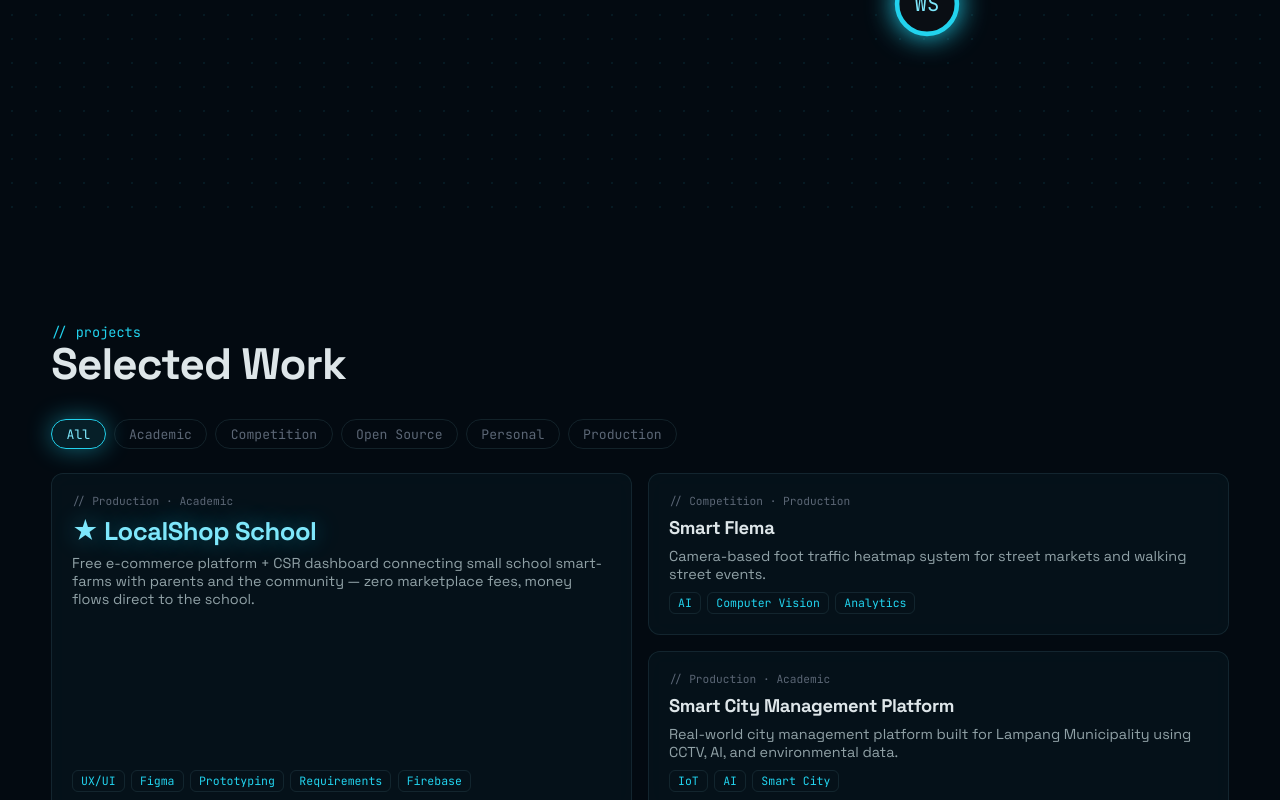
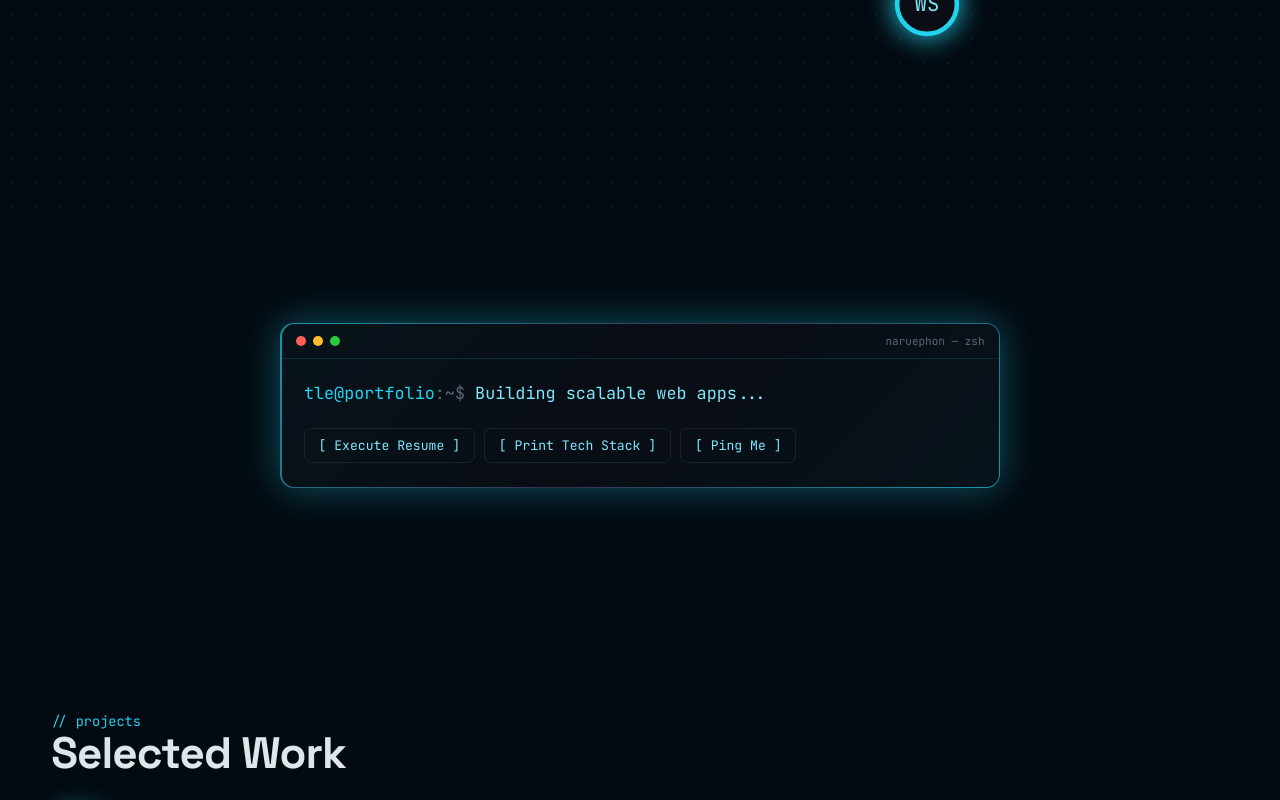
Before and after one commit to Floridae242/MyPortfolio, a React (Vite) app: page / in a window 1280 px wide. Shown: the part 578-1378 px from the top of the page. Built offline with nearby package versions, Linux system fonts and the light colour scheme; no server answers; the database is empty.

Commit message:
feat: Hero Prompt Box — looping typer, retro terminal buttons, pulse-glow gradient border

```diff
--- a/src/components/Home.tsx
+++ b/src/components/Home.tsx
@@ -3,6 +3,7 @@ import { Projects } from './Projects';
 import { Awards } from './sections/Awards';
 import { Activities } from './sections/Activities';
 import { SelfDevelopment } from './sections/SelfDevelopment';
+import { PromptBox } from './sections/PromptBox';
 import { Journal } from './sections/Journal';
 import { About } from './sections/About';
 import { Contact } from './sections/Contact';
@@ -21,6 +22,7 @@ export function Home() {
   return (
     <main>
       <Hero />
+      <PromptBox />
       <Projects />
       <Awards awards={awards} />
       <Activities activities={activities} />
--- /dev/null
+++ b/src/components/sections/PromptBox.tsx
@@ -0,0 +1,77 @@
+import { useEffect, useState } from 'react';
+import { useReducedMotion } from '@/hooks/useReducedMotion';
+import './prompt-box.css';
+
+const PHRASES = [
+  'Designing digital experiences...',
+  'Building scalable web apps...',
+  'Optimizing performance...',
+];
+const STACK = ['React', 'TypeScript', 'Node', 'Supabase', 'Figma', 'SQL', 'Agile'];
+
+export function PromptBox() {
+  const reduced = useReducedMotion();
+  const [text, setText] = useState(reduced ? PHRASES[0] : '');
+  const [printed, setPrinted] = useState<string | null>(null);
+
+  useEffect(() => {
+    if (reduced) { setText(PHRASES[0]); return; }
+    let phrase = 0;
+    let char = 0;
+    let deleting = false;
+    let timer: number;
+    const tick = () => {
+      const current = PHRASES[phrase];
+      if (!deleting) {
+        char += 1;
+        setText(current.slice(0, char));
+        if (char === current.length) { deleting = true; timer = window.setTimeout(tick, 1600); return; }
+        timer = window.setTimeout(tick, 55);
+      } else {
+        char -= 1;
+        setText(current.slice(0, char));
+        if (char === 0) { deleting = false; phrase = (phrase + 1) % PHRASES.length; timer = window.setTimeout(tick, 320); return; }
+        timer = window.setTimeout(tick, 26);
+      }
+    };
+    timer = window.setTimeout(tick, 450);
+    return () => window.clearTimeout(timer);
+  }, [reduced]);
+
+  const ping = () => document.getElementById('contact')?.scrollIntoView({ behavior: 'smooth' });
+
+  return (
+    <section className="section container" aria-label="Terminal prompt">
+      <div className="prompt-box">
+        <div className="pb-inner">
+          <div className="pb-bar">
+            <span className="pb-dot" style={{ background: '#ff5f56' }} />
+            <span className="pb-dot" style={{ background: '#ffbd2e' }} />
+            <span className="pb-dot" style={{ background: '#27c93f' }} />
+            <span className="pb-title">naruephon — zsh</span>
+          </div>
+          <div className="pb-body">
+            <div className="pb-line">
+              <span className="pb-prompt">tle@portfolio</span>
+              <span className="pb-sep">:~$</span>{' '}
+              <span className="pb-text">{text}</span>
+              <span className="pb-caret" aria-hidden="true">▋</span>
+            </div>
+            {printed && <div className="pb-print">{printed}</div>}
+            <div className="pb-actions">
+              <a className="pb-btn" href="/resume.pdf" target="_blank" rel="noreferrer">[ Execute Resume ]</a>
+              <button
+                type="button"
+                className="pb-btn"
+                onClick={() => setPrinted(printed ? null : `→ stack: ${STACK.join(' · ')}`)}
+              >
+                [ Print Tech Stack ]
+              </button>
+              <button type="button" className="pb-btn" onClick={ping}>[ Ping Me ]</button>
+            </div>
+          </div>
+        </div>
+      </div>
+    </section>
+  );
+}
--- /dev/null
+++ b/src/components/sections/prompt-box.css
@@ -0,0 +1,77 @@
+/* Hero Prompt Box — terminal window with a pulse-glowing gradient border. */
+.prompt-box {
+  position: relative;
+  width: min(720px, 100%);
+  margin-inline: auto;
+  border-radius: 14px;
+  padding: 1.5px; /* gradient-border thickness */
+  background: linear-gradient(
+    135deg,
+    rgba(34, 211, 238, 0.7),
+    rgba(210, 168, 255, 0.25) 50%,
+    rgba(34, 211, 238, 0.7)
+  );
+  animation: pbGlow 4s ease-in-out infinite;
+}
+
+@keyframes pbGlow {
+  0%, 100% { box-shadow: 0 0 22px rgba(34, 211, 238, 0.16); }
+  50% { box-shadow: 0 0 42px rgba(34, 211, 238, 0.42); }
+}
+
+.pb-inner {
+  border-radius: 12.5px;
+  background: rgba(7, 11, 17, 0.94);
+  backdrop-filter: blur(6px);
+  font-family: var(--font-mono);
+  overflow: hidden;
+}
+
+.pb-bar {
+  display: flex; align-items: center; gap: 7px;
+  padding: 10px 14px;
+  border-bottom: 1px solid rgba(34, 211, 238, 0.14);
+}
+.pb-dot { width: 10px; height: 10px; border-radius: 50%; flex-shrink: 0; }
+.pb-title { margin-left: auto; font-size: 11px; color: var(--syntax-dim); }
+
+.pb-body { padding: 1.3rem 1.4rem 1.5rem; }
+.pb-line { font-size: clamp(0.85rem, 0.7rem + 0.8vw, 1.05rem); line-height: 1.6; word-break: break-word; }
+.pb-prompt { color: var(--color-accent); }
+.pb-sep { color: var(--syntax-dim); }
+.pb-text { color: var(--color-accent-soft); }
+.pb-caret { color: var(--color-accent); animation: pbBlink 1s steps(1) infinite; }
+@keyframes pbBlink { 50% { opacity: 0; } }
+
+.pb-print {
+  margin-top: 0.6rem; font-size: 0.82rem; color: var(--syntax-dim);
+  word-break: break-word;
+}
+
+.pb-actions { display: flex; flex-wrap: wrap; gap: 0.6rem; margin-top: 1.3rem; }
+.pb-btn {
+  font-family: var(--font-mono); font-size: 0.82rem;
+  color: var(--color-accent-soft); background: transparent;
+  border: 1px solid var(--color-border); border-radius: 7px;
+  padding: 0.5rem 0.85rem; cursor: pointer; text-decoration: none;
+  white-space: nowrap;
+  transition: background-color var(--duration-normal) var(--ease-out-expo),
+              color var(--duration-normal) var(--ease-out-expo),
+              box-shadow var(--duration-normal) var(--ease-out-expo),
+              border-color var(--duration-normal) var(--ease-out-expo);
+}
+.pb-btn:hover, .pb-btn:focus-visible {
+  background: var(--color-accent); color: #06121a;
+  border-color: var(--color-accent); box-shadow: var(--glow-accent);
+  outline: none;
+}
+
+@media (max-width: 460px) {
+  .pb-actions { flex-direction: column; align-items: stretch; }
+  .pb-btn { text-align: center; }
+}
+
+@media (prefers-reduced-motion: reduce) {
+  .prompt-box { animation: none; }
+  .pb-caret { animation: none; }
+}
```
Also changed, not shown: scripts/copyStatic.mjs (+9 -0 lines).
